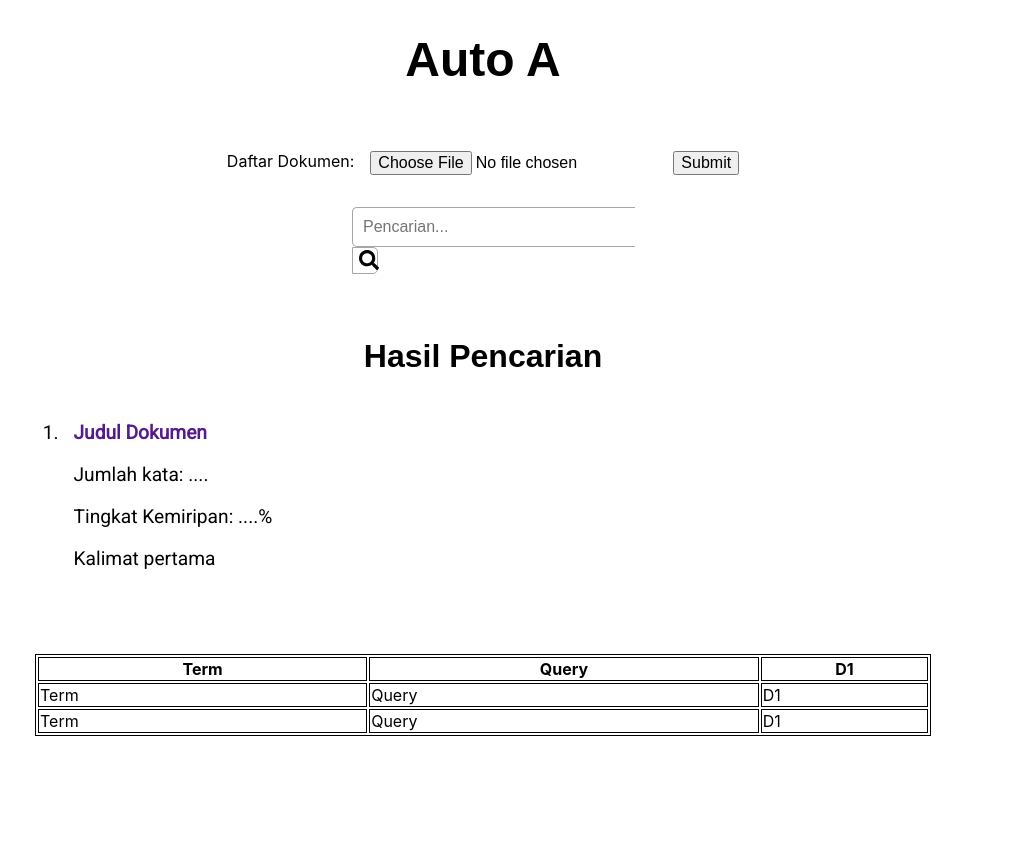
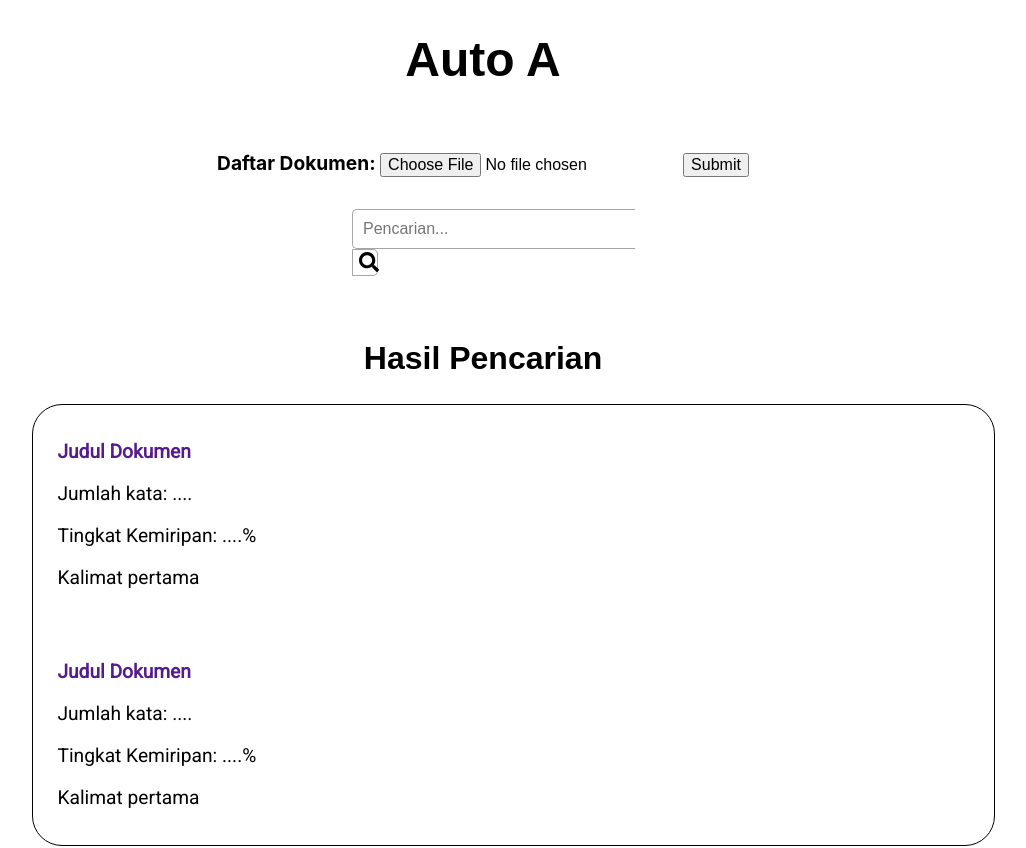
Before and after one commit to fabiansdp/Algeo02-13519030, a React (Create React App) app: page / in a window 1280 px wide. Shown: the top 848 px of the page, without its empty margins (157-1183 px from the left). Built offline with nearby package versions, Linux system fonts and the light colour scheme; a web font is replaced by a local one.

Commit message:
upload and save file

```diff
--- a/src/components/Result.js
+++ b/src/components/Result.js
@@ -5,8 +5,11 @@ const Result = () => {
     return (
         <ResultWrapper>
             <div className="result">
-                <div className="number">
-                    <p>1.</p>
+                <div className="content">
+                    <a href=""><h3>Judul Dokumen</h3></a>
+                    <p>Jumlah kata: ....</p>
+                    <p>Tingkat Kemiripan: ....%</p>
+                    <p>Kalimat pertama</p>
                 </div>
                 <div className="content">
                     <a href=""><h3>Judul Dokumen</h3></a>
@@ -17,13 +20,15 @@ const Result = () => {
             </div>
             <style jsx>{`
                 .result {
-                    display: flex;
-                    margin-left: 7%;
+                    margin-left: 6%;
                     text-align: left;
+                    border: solid 1px black;
+                    border-radius: 30px;
                 }
 
                 .content {
-                    margin-left: 15px;
+                    width: 100%;
+                    padding: 1rem 1.5rem;
                 }
 
                 a {
--- a/src/components/TabelKata.js
+++ b/src/components/TabelKata.js
@@ -33,7 +33,7 @@ const TabelKata = () => {
                 }
 
                 table {
-                    width: 70%;
+                    width: 50%;
                 }
 
                 table,th,td {
--- a/src/components/UploadFile.js
+++ b/src/components/UploadFile.js
@@ -26,10 +26,10 @@ const UploadFile = () => {
 
     return (
         <div id="uploader-container">
-            <p>Daftar Dokumen: </p>
             <div className="file-upload">
-                <input type="file" name="file" onChange={handleChange} />
-                <button type="submit" value="Upload" onClick={handleSubmit}>Submit</button>
+                <label>Daftar Dokumen: </label>
+                <input type="file" name="file" onChange={handleChange} accept=".txt" />
+                <button type="submit" value="upload" onClick={handleSubmit}>Submit</button>
             </div>
             <style jsx>{`
                 #uploader-container {
@@ -38,13 +38,11 @@ const UploadFile = () => {
                     margin-top: 5%;
                 }
 
-                #uploader-container p {
-                    margin: 0;
+                label {
+                    font-size: 1.2rem;
+                    font-weight: 700;
                 }
 
-                .file-upload {
-                    margin-left: 1rem;
-                }
             `}</style>
         </div>
     )
```
Also changed, not shown: api/uploaded_files/test.txt (added), 2 other files (tests, documents, lock files or other folders).
